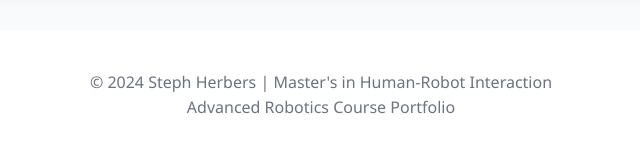
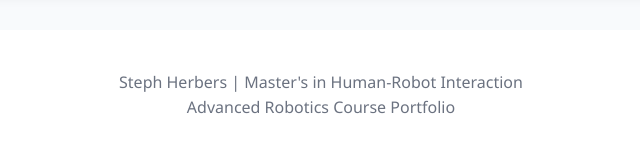
Before and after one commit to stephherbers/human-robot-interaction-portfolio, a plain HTML site: page index.html in a window 1280 px wide. Shown: the part 11624-11777 px from the top of the page, 319-959 px from the left. Drawn offline with Linux system fonts and the light colour scheme.

Commit message:
Update index.html

```diff
--- a/index.html
+++ b/index.html
@@ -622,7 +622,7 @@
         </div>
 
         <footer>
-            <p>&copy; 2024 Steph Herbers | Master's in Human-Robot Interaction</p>
+            <p>Steph Herbers | Master's in Human-Robot Interaction</p>
             <p>Advanced Robotics Course Portfolio</p>
         </footer>
     </div>
```
